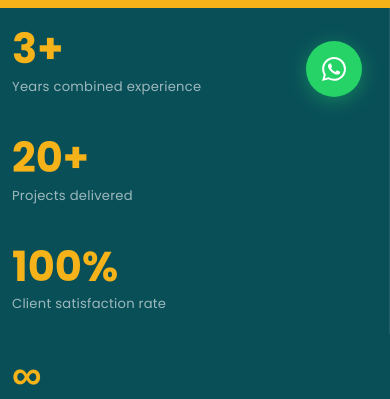
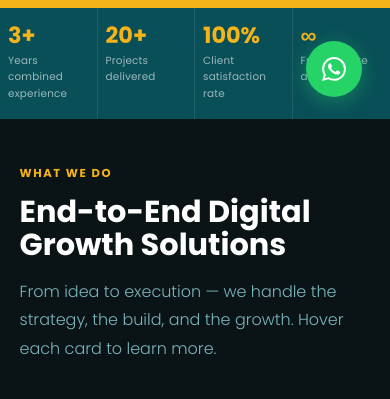
Before and after one commit to mukoe2020/corlate-website, a website: page index.html in a window 390 px wide. Shown: the part 719-1118 px from the top of the page. Drawn offline with Linux system fonts and the light colour scheme.

Commit message:
Fix: Keep stats cards in 4-column layout on mobile for consistent desktop appearance

```diff
--- a/index.html
+++ b/index.html
@@ -886,8 +886,9 @@
     #contact { grid-template-columns:1fr; gap:40px; }
     .process-steps { grid-template-columns:repeat(2,1fr); gap:32px; }
     .process-steps::before { display:none; }
-    .stats-inner { grid-template-columns:repeat(2,1fr); }
-    .team-strip { grid-template-columns:1fr; }
+    .stats-inner { grid-template-columns:repeat(4,1fr); }
+    .stat-item { padding:28px 12px; }
+    .team-strip { grid-template-columns:repeat(3,1fr); }
     .about-wrapper { grid-template-columns:1fr; gap:40px; margin-bottom:40px; }
 
     #hero { padding-top: 120px; }
@@ -949,8 +950,10 @@
     }
     .hero-geo { display:none; }
 
-    .stats-inner { grid-template-columns:1fr 1fr; }
-    .stat-item { padding:24px 16px; }
+    .stats-inner { grid-template-columns:repeat(4,1fr); }
+    .stat-item { padding:18px 10px; }
+    .stat-num { font-size:1.6rem; }
+    .stat-desc { font-size:0.7rem; }
 
     #services { padding: 40px 5%; }
     .cards-grid { grid-template-columns: 1fr; gap: 24px; }
@@ -958,7 +961,7 @@
     .form-row { grid-template-columns:1fr; }
     .process-steps { grid-template-columns:1fr; gap: 24px; }
 
-    .team-strip { grid-template-columns:1fr; }
+    .team-strip { grid-template-columns:repeat(3,1fr); }
     .about-wrapper { gap:24px; margin-bottom:32px; }
     .about-image-right {
       min-height: 220px;
@@ -967,10 +970,10 @@
     .about-header .section-title { font-size: 1.5rem; }
     .about-header .section-sub { font-size: 0.9rem; }
 
-    .stats-inner { grid-template-columns:1fr; }
-    .stat-item { padding: 20px 12px; }
-    .stat-number { font-size: 1.8rem; }
-    .stat-label { font-size: 0.8rem; }
+    .stats-inner { grid-template-columns:repeat(4,1fr); }
+    .stat-item { padding: 16px 8px; }
+    .stat-num { font-size: 1.4rem; }
+    .stat-desc { font-size: 0.65rem; }
   }
 
   /* ── FOOTER ── */
@@ -1093,11 +1096,11 @@
     .about-header .section-title { font-size: clamp(1.4rem, 2.8vw, 1.9rem); margin-bottom: 16px; }
     .about-header .section-sub { font-size: 0.95rem; margin-bottom: 12px; }
     .about-image-right { aspect-ratio: 1.5 / 1; }
-    .team-strip { grid-template-columns: 1fr; gap: 12px; }
+    .team-strip { grid-template-columns: repeat(3, 1fr); gap: 12px; }
     .team-card { padding: 16px 12px; gap: 10px; }
-    .team-avatar { width: 44px; height: 44px; font-size: 0.8rem; }
-    .team-card h4 { font-size: 0.84rem; }
-    .team-card p { font-size: 0.75rem; }
+    .team-avatar { width: 40px; height: 40px; font-size: 0.75rem; }
+    .team-card h4 { font-size: 0.76rem; }
+    .team-card p { font-size: 0.65rem; }
     .footer-bottom { flex-direction: column; text-align: center; padding: 20px 5%; }
     .footer-legal { flex-direction: column; gap: 16px; }
   }
```
